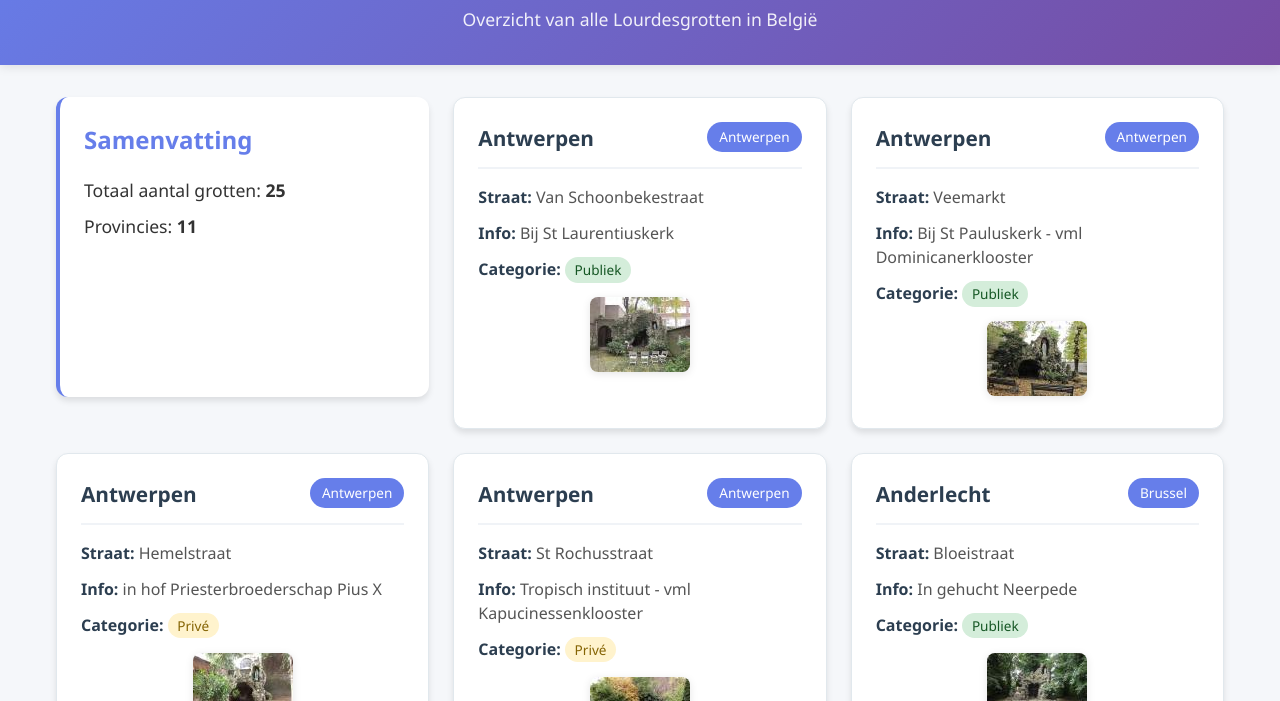
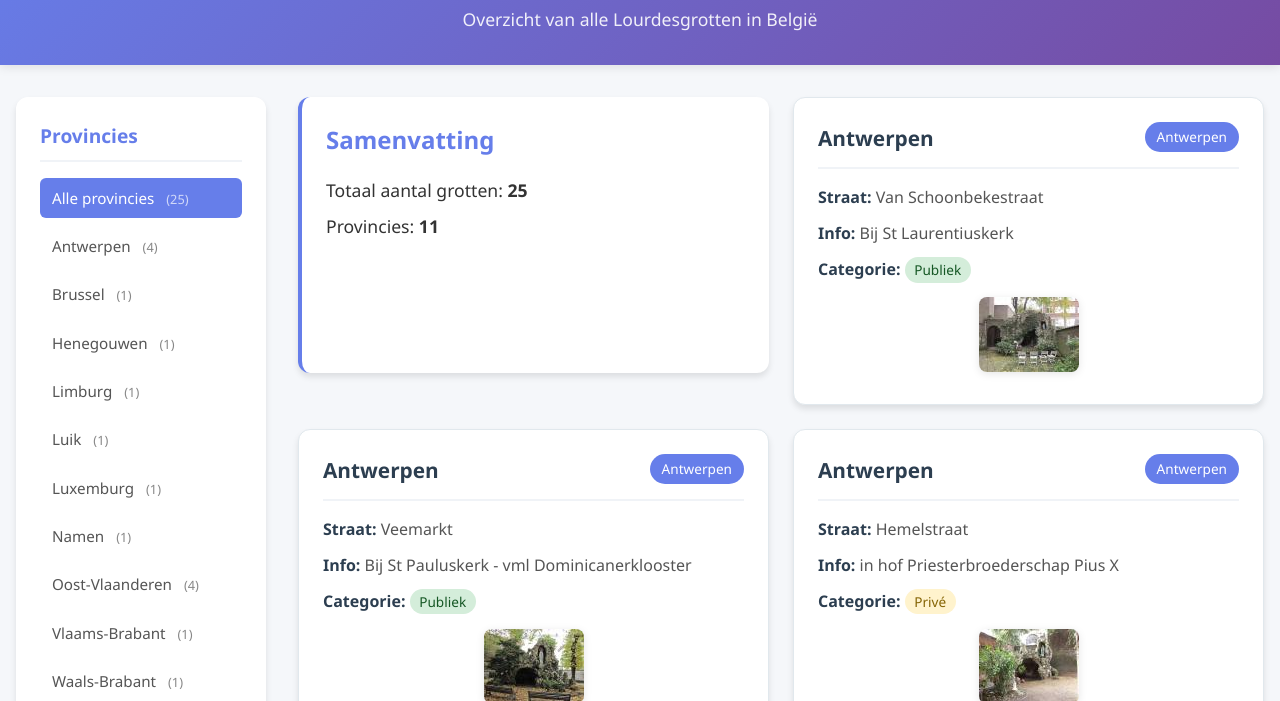
Before and after one commit to lefebvregoderik/lg, a website: page index.html in a window 1280 px wide. Shown: the part 99-800 px from the top of the page. Drawn offline with Linux system fonts and the light colour scheme.

Commit message:
Add left sidebar with province links

```diff
--- a/index.html
+++ b/index.html
@@ -13,8 +13,16 @@
     </header>
 
     <main>
-        <div id="loading">Gegevens laden...</div>
-        <div id="data-container"></div>
+        <aside class="sidebar">
+            <h3>Provincies</h3>
+            <ul class="province-links" id="province-links">
+                <li><a href="index.html" id="all-link">Alle provincies</a></li>
+            </ul>
+        </aside>
+        <div class="content-area">
+            <div id="loading">Gegevens laden...</div>
+            <div id="data-container"></div>
+        </div>
     </main>
 
     <script src="script.js" defer></script>
--- a/script.js
+++ b/script.js
@@ -78,6 +78,9 @@ async function loadLourdesGrottos() {
 
         containerElement.insertBefore(summary, containerElement.firstChild);
 
+        // Create province links
+        createProvinceLinks(grottos, provincieFilter);
+
         // Create lightbox
         createLightbox();
 
@@ -85,6 +88,51 @@ async function loadLourdesGrottos() {
         loadingElement.innerHTML = `<p style="color: red;">Fout bij het laden van gegevens: ${error.message}</p>`;
         console.error('Error loading data:', error);
     }
+}
+
+// Create province links in sidebar
+function createProvinceLinks(allGrottos, currentFilter) {
+    const provinceLinksContainer = document.getElementById('province-links');
+
+    // Get unique provinces and count grottos per province
+    const provinceData = {};
+    allGrottos.forEach(grotto => {
+        if (!provinceData[grotto.provincie]) {
+            provinceData[grotto.provincie] = 0;
+        }
+        provinceData[grotto.provincie]++;
+    });
+
+    // Sort provinces alphabetically
+    const sortedProvinces = Object.keys(provinceData).sort();
+
+    // Update "Alle provincies" link
+    const allLink = document.getElementById('all-link');
+    allLink.innerHTML = `Alle provincies <span class="province-count">(${allGrottos.length})</span>`;
+
+    // Set active state for "Alle provincies"
+    if (!currentFilter) {
+        allLink.classList.add('active');
+    } else {
+        allLink.classList.remove('active');
+    }
+
+    // Add province links
+    sortedProvinces.forEach(provincie => {
+        const listItem = document.createElement('li');
+        const link = document.createElement('a');
+
+        link.href = `?provincie=${encodeURIComponent(provincie)}`;
+        link.innerHTML = `${provincie} <span class="province-count">(${provinceData[provincie]})</span>`;
+
+        // Set active state
+        if (currentFilter && currentFilter.toLowerCase() === provincie.toLowerCase()) {
+            link.classList.add('active');
+        }
+
+        listItem.appendChild(link);
+        provinceLinksContainer.appendChild(listItem);
+    });
 }
 
 // Create lightbox HTML
--- a/style.css
+++ b/style.css
@@ -33,9 +33,70 @@ header p {
 }
 
 main {
-    max-width: 1200px;
+    display: flex;
+    max-width: 1400px;
     margin: 0 auto;
     padding: 0 1rem;
+    gap: 2rem;
+}
+
+.sidebar {
+    width: 250px;
+    background: white;
+    border-radius: 12px;
+    padding: 1.5rem;
+    box-shadow: 0 4px 6px rgba(0,0,0,0.1);
+    height: fit-content;
+    position: sticky;
+    top: 2rem;
+}
+
+.sidebar h3 {
+    color: #667eea;
+    margin-bottom: 1rem;
+    font-size: 1.2rem;
+    border-bottom: 2px solid #f0f3f7;
+    padding-bottom: 0.5rem;
+}
+
+.province-links {
+    list-style: none;
+}
+
+.province-links li {
+    margin-bottom: 0.5rem;
+}
+
+.province-links a {
+    display: block;
+    padding: 0.5rem 0.75rem;
+    color: #555;
+    text-decoration: none;
+    border-radius: 6px;
+    transition: all 0.2s ease;
+    font-size: 0.95rem;
+}
+
+.province-links a:hover {
+    background-color: #667eea;
+    color: white;
+    transform: translateX(4px);
+}
+
+.province-links a.active {
+    background-color: #667eea;
+    color: white;
+}
+
+.province-count {
+    font-size: 0.8rem;
+    opacity: 0.7;
+    margin-left: 0.5rem;
+}
+
+.content-area {
+    flex: 1;
+    min-width: 0;
 }
 
 #loading {
@@ -166,6 +227,21 @@ main {
 
 /* Responsive design */
 @media (max-width: 768px) {
+    main {
+        flex-direction: column;
+        gap: 1rem;
+    }
+
+    .sidebar {
+        width: 100%;
+        position: static;
+        order: 2;
+    }
+
+    .content-area {
+        order: 1;
+    }
+
     header h1 {
         font-size: 2rem;
     }
```
